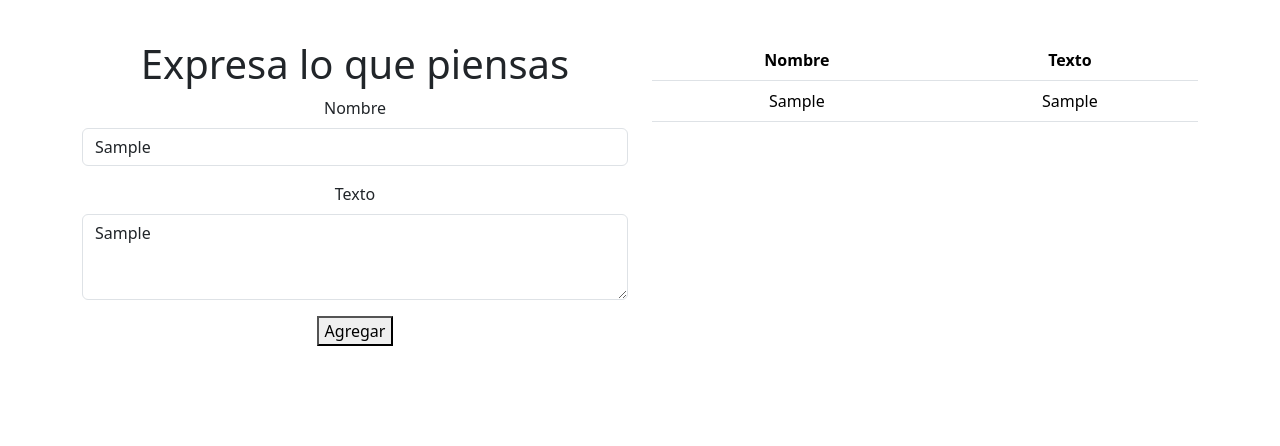
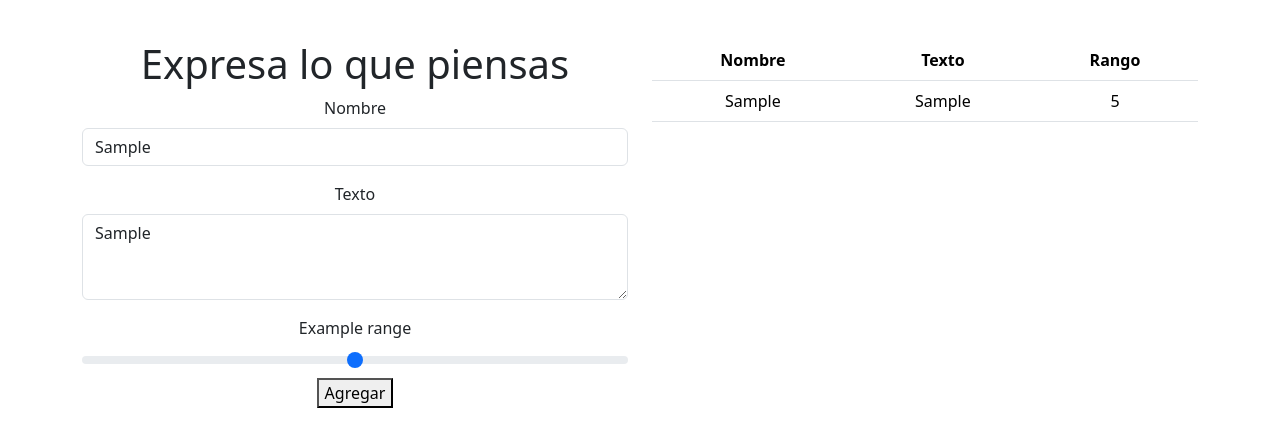
Before and after one commit to JDJaramillo10/Ejemplo4, a plain HTML site: page index.html in a window 1280 px wide. Both pictures are taken after typing "Sample", "Sample" into the empty fields and a click on the button "Agregar". Drawn offline with nearby package versions, Linux system fonts and the light colour scheme.

Commit message:
Agregué Rango

```diff
--- a/index.html
+++ b/index.html
@@ -14,6 +14,7 @@
           var texto = document.getElementById("texto").value;
           var table = document.getElementById("contentTable");
           var body = table.getElementsByTagName("tbody")[0];
+          var range = document.getElementById("customRange").value;
 
           var row = body.insertRow(0)
 
@@ -30,7 +31,10 @@
           }
 
           var cell2 = row.insertCell(1);
+          var cell3 = row.insertCell(2);
+
           cell2.innerHTML = texto;
+          cell3.innerHTML = range;
 
 
         }
@@ -50,6 +54,10 @@
             <label for="exampleFormControlTextarea1" class="form-label">Texto</label>
             <textarea class="form-control" id="texto" rows="3"></textarea>
           </div>
+
+          <label for="customRange3" class="form-label">Example range</label>
+          <input type="range" class="form-range" min="0" max="10" step="1" id="customRange">
+
           <button onclick="modificarTabla();">Agregar</button>
         </div>
         <div class="col">
@@ -58,6 +66,7 @@
               <tr>
                 <th scope="col">Nombre</th>
                 <th scope="col">Texto</th>
+                <th scope="col">Rango</th>
               </tr>
             </thead>
             <tbody>
```
